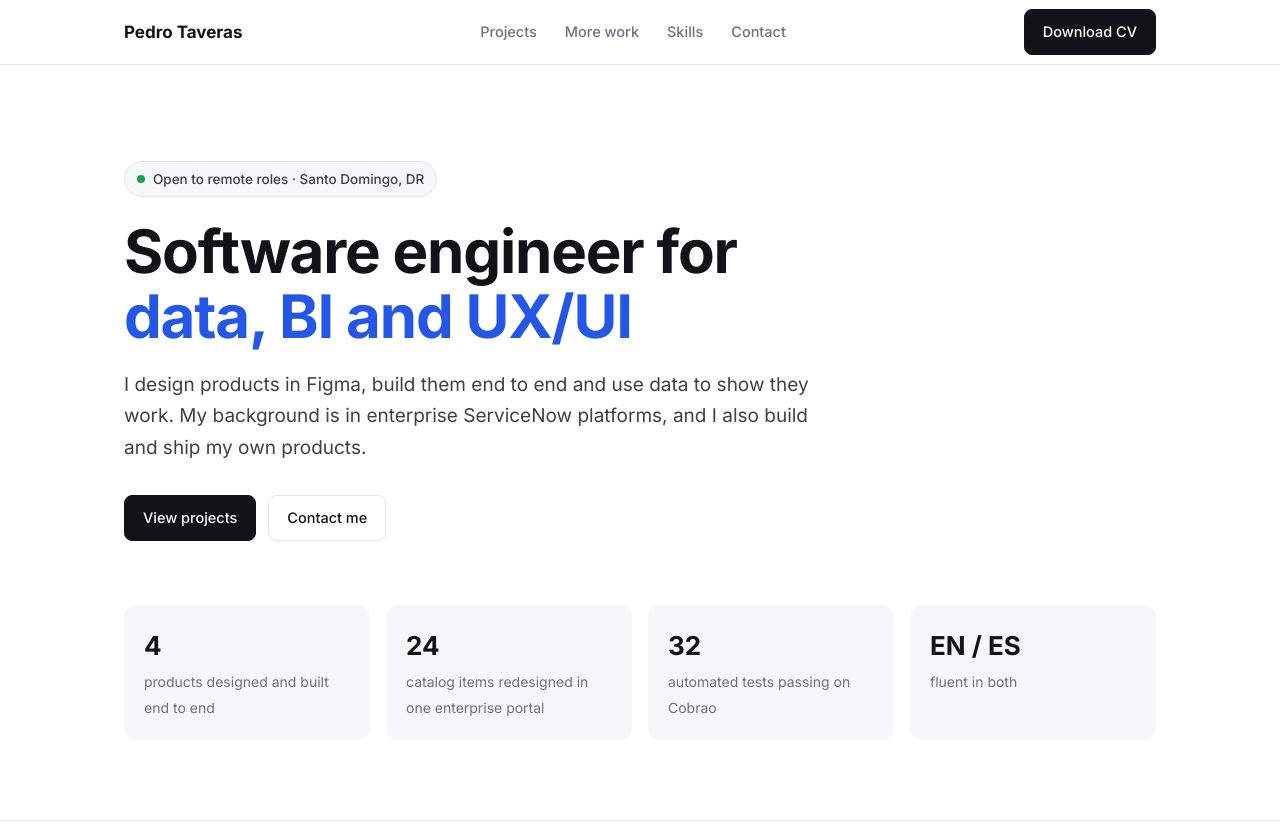
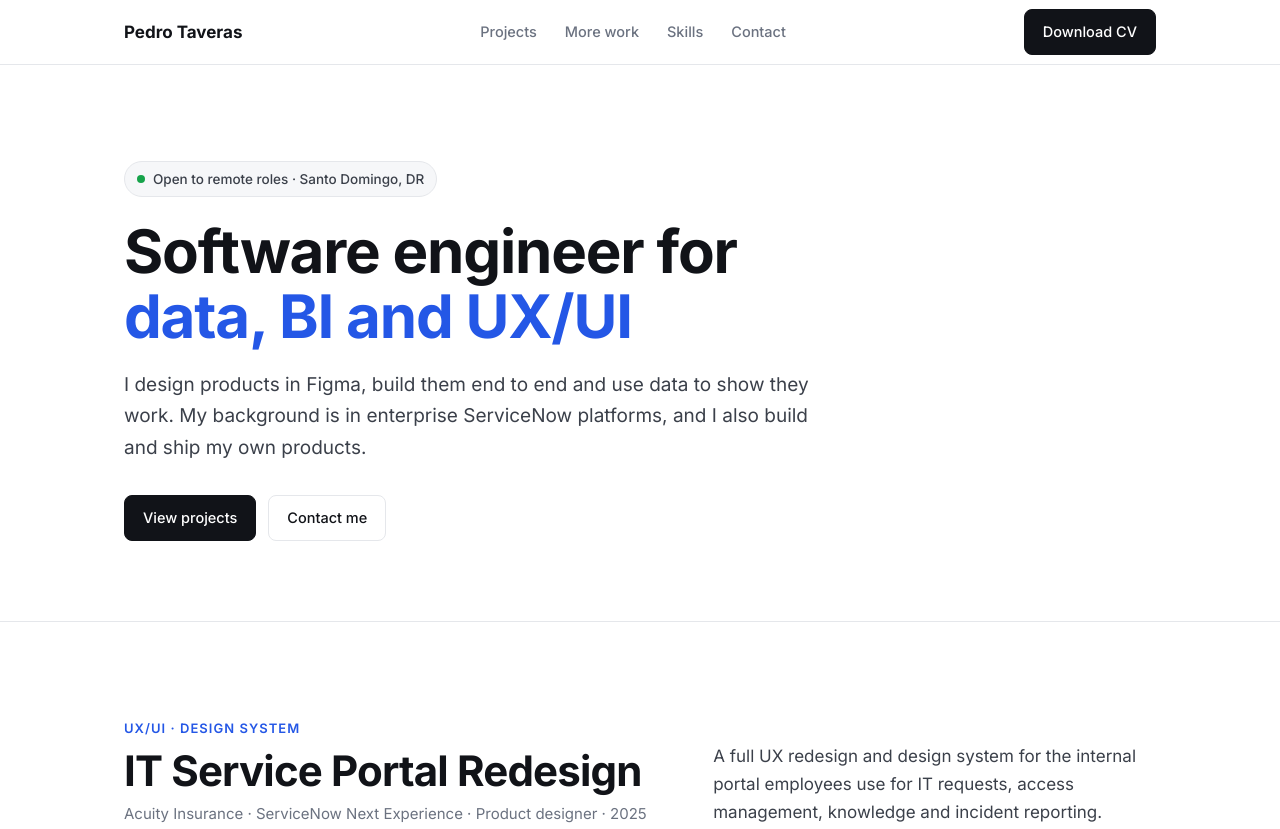
Before and after one commit to Pedrop2929/portfolio, a plain HTML site: page index.html in a window 1280 px wide. Shown: the top 829 px of the page. Drawn offline with Linux system fonts and the light colour scheme.

Commit message:
Remove stats cards from hero
Co-Authored-By: Claude Opus 5.5 <noreply@anthropic.com>
Claude-Session: https://claude.ai/code/session_01AstceAfNb6qZ29gNSr38yz

```diff
--- a/index.html
+++ b/index.html
@@ -137,12 +137,6 @@ footer{text-align:center;font-size:14px;color:var(--muted);padding:32px 0 48px}
   <div class="cta">
     <a class="btn" href="#projects">View projects</a>
     <a class="btn light" href="mailto:pedroptaveras@hotmail.com">Contact me</a>
-  </div>
-  <div class="stats">
-    <div><b>4</b><span>products designed and built end to end</span></div>
-    <div><b>24</b><span>catalog items redesigned in one enterprise portal</span></div>
-    <div><b>32</b><span>automated tests passing on Cobrao</span></div>
-    <div><b>EN / ES</b><span>fluent in both</span></div>
   </div>
 </div></header>
 
```
